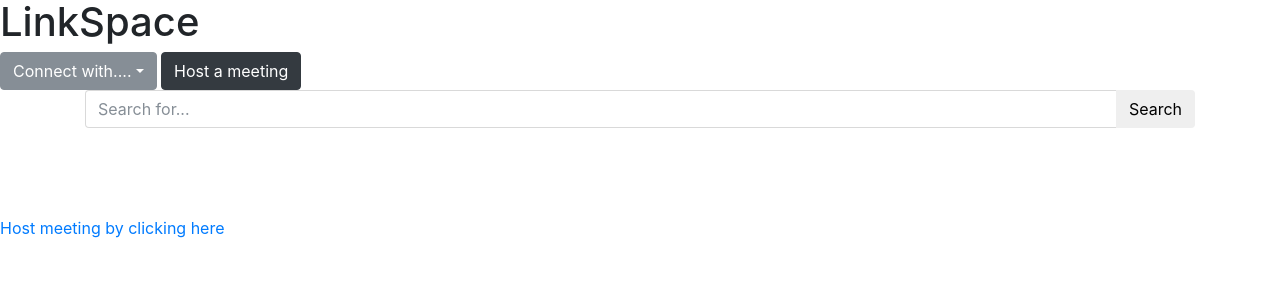
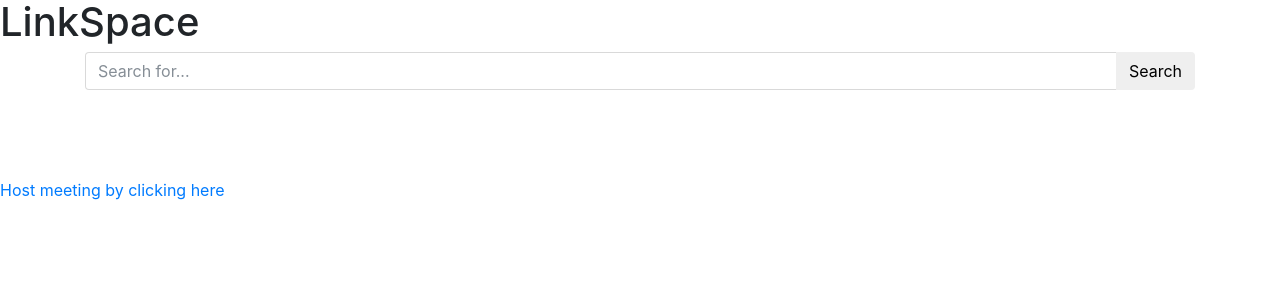
Before and after one commit to camaras/linkspace, a Django app: template meet/templates/meet/meet.html in a window 1280 px wide. Shown: the top 300 px of the page. Run offline with Django 3.2, Linux system fonts and the light colour scheme; the template is opened without the code that fills it, so the values that code supplies are empty; parts of the project's set-up code (start-up, migrations or seed data) failed here and were passed over; some libraries are stand-ins or nearby versions.

Commit message:
removing old buttons

```diff
--- a/meet/templates/meet/meet.html
+++ b/meet/templates/meet/meet.html
@@ -5,12 +5,6 @@
 <script src="https://maxcdn.bootstrapcdn.com/bootstrap/4.0.0-beta/js/bootstrap.min.js" integrity="sha384-h0AbiXch4ZDo7tp9hKZ4TsHbi047NrKGLO3SEJAg45jXxnGIfYzk4Si90RDIqNm1" crossorigin="anonymous"></script>
                 <div ng-controller="MeetController" ng-init="token='{{ token }}'">
 		<h1> LinkSpace </h1>
-                <div class="dropdown">
-                    <button class="btn btn-secondary dropdown-toggle" ng-mousedown="click_connect()" type="button" id="dropdownMenuButton" data-toggle="dropdown" aria-haspopup="true" aria-expanded="false">Connect with....</button>
-                    <div id="dropdown-menu" class="dropdown-menu" aria-labelledby="dropdownMenuButton" ng-mouseup="user_click($event)">
-                    </div>
-                    <div id="host" class="btn btn-dark" ng-mousedown="init_host()" type="button">Host a meeting</div>
-                </div>
                 <form action="meet/get_hosting_users">
                     <div class="container">
                     <div class="input-group">
```
